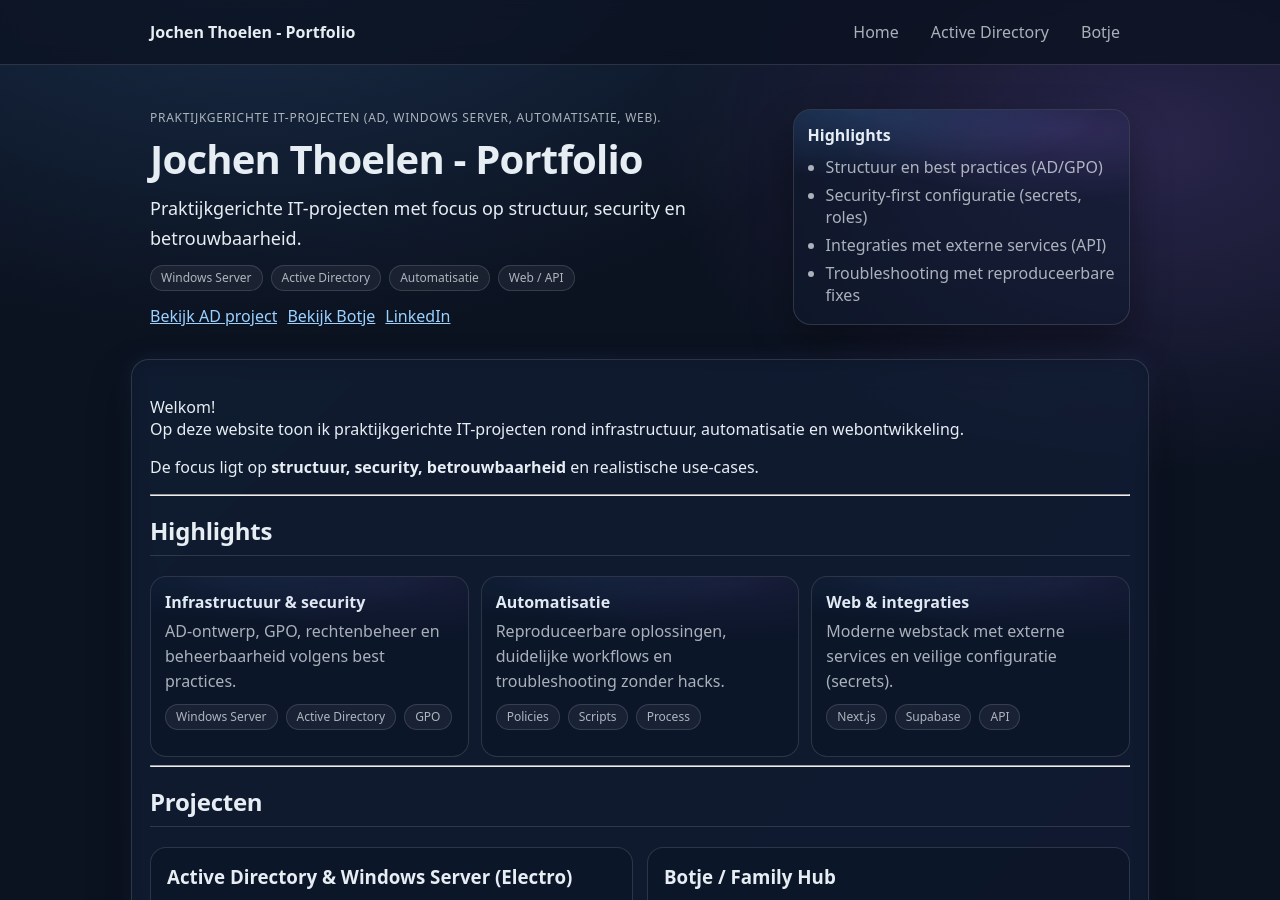
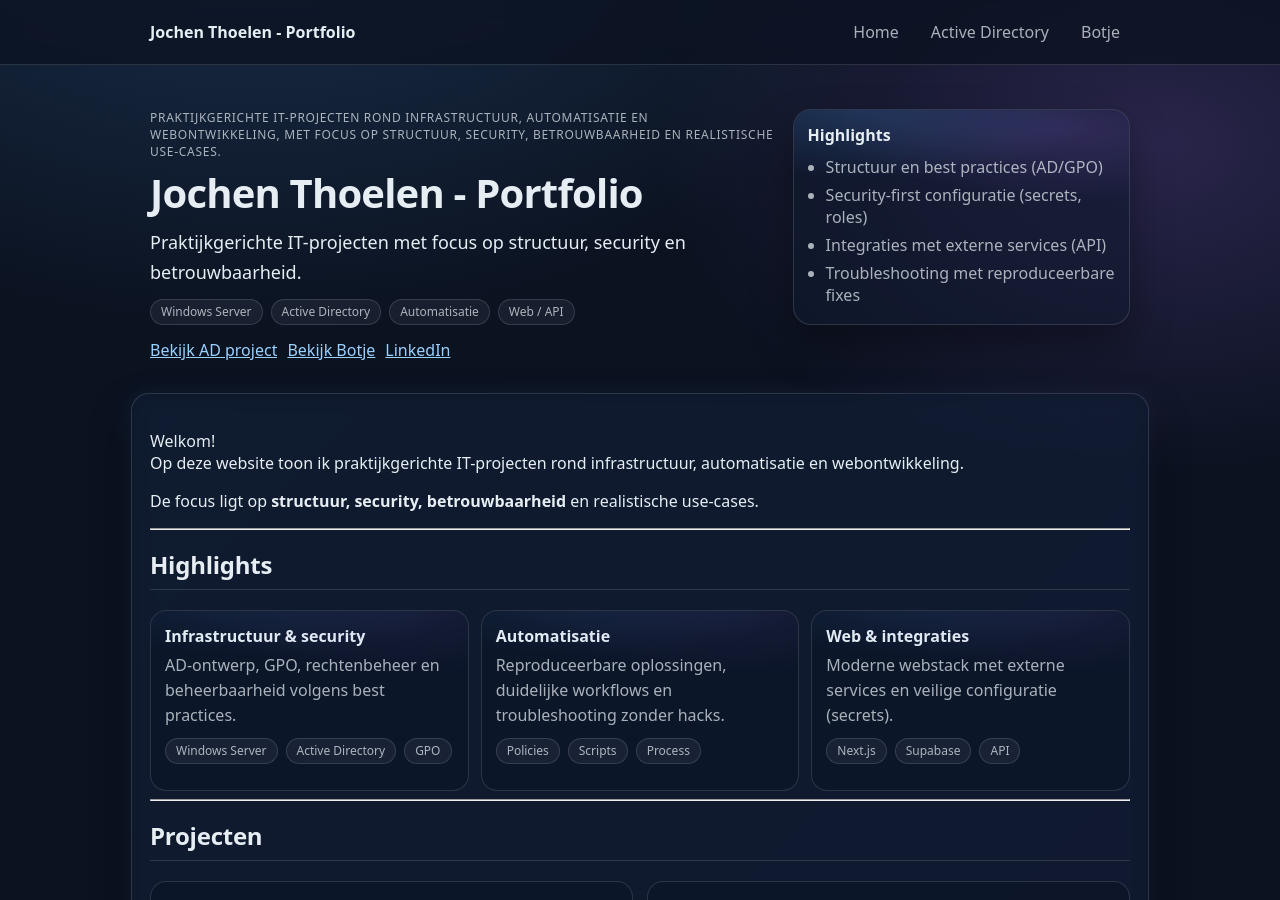
Before and after one commit to Xantar-86/jochen-thoelen.github.io, a Jekyll site: the page built from index.md, in a window 1280 px wide and 900 px high. Built offline with Jekyll 4.4.1, drawn with Linux system fonts in a browser that asks for light colours.

Commit message:
Fix OG metadata (site url, description length)

```diff
--- a/_config.yml
+++ b/_config.yml
@@ -1,10 +1,9 @@
 title: Jochen Thoelen - Portfolio
-description: Praktijkgerichte IT-projecten (AD, Windows Server, automatisatie, web).
+description: Praktijkgerichte IT-projecten rond infrastructuur, automatisatie en webontwikkeling, met focus op structuur, security, betrouwbaarheid en realistische use-cases.
 theme: minima
 
-url: "https://xantar-86.github.io"
-baseurl: "/jochen-thoelen.github.io"
-
+url: https://xantar-86.github.io
+baseurl: /jochen-thoelen.github.io
 header_pages:
   - ad-electro/index.md
   - botje-familyhub/index.md
```
